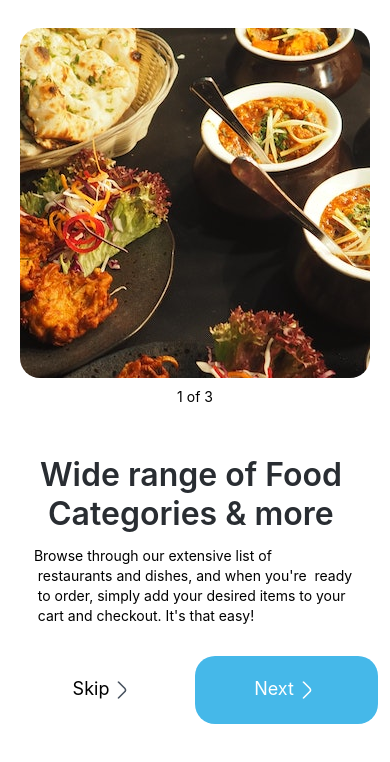
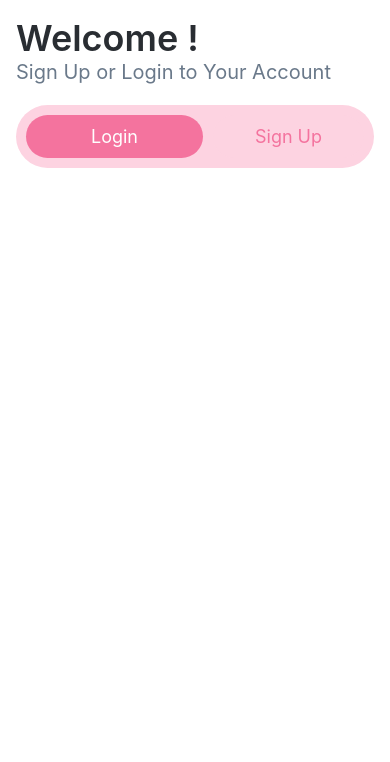
Before and after one commit to abdelaziz123456/wagabat, a React Native app: screen / in a window 390 px wide. Shown: the top 762 px of the page. Built offline with nearby package versions, Linux system fonts and the light colour scheme.

Commit message:
afinalize tab component

```diff
--- a/App.tsx
+++ b/App.tsx
@@ -1,119 +1,15 @@
-import React, {useRef, useState} from 'react';
-import * as Animatable from 'react-native-animatable';
-
-import {Image, Text, View} from 'react-native';
-import CustomButton from './src/SharedComponents/CustomButton/CustomButton';
-import CustomColors from './src/Utiles/constants';
+import React from 'react';
+import {View} from 'react-native';
+import AuthScreen from './src/screens/AuthScreen/AuthScreen';
+import WelcomeScreen from './src/screens/WelcomeScreen/WelcomeScreen';
+import CustomTab from './src/SharedComponents/CustomTab/CustomTab';
 
 function App() {
-  const [currScreen, setCurrentScreen] = useState(1);
-  const animatableRef = useRef(null);
-  const textRef = useRef(null);
-  const contentRef = useRef(null);
-
-  const bounceLeft = () => {
-    animatableRef.current?.fadeInLeft(500);
-    textRef.current?.fadeInLeft(500);
-    contentRef.current?.fadeInLeft(500);
-  };
-
-  const bounceRight = () => {
-    animatableRef.current?.fadeInRight(500);
-    textRef.current?.fadeInRight(500);
-    contentRef.current?.fadeInRight(500);
-  };
-  const screensData = {
-    1: {
-      img: require('./assets/images/food1.jpg'),
-      title: 'Wide range of Food \n Categories & more',
-      content:
-        "Browse through our extensive list of \n restaurants and dishes, and when you're  ready \n to order, simply add your desired items to your \n cart and checkout. It's that easy!",
-    },
-    2: {
-      img: require('./assets/images/food2.jpg'),
-      title: 'Free Deliveries for \n ONE MONTH!!',
-      content:
-        'Get your favorite meals delivered to your doorstep for free with our online food deliveryapp - enjoy a whole month of complimentary delivery!',
-    },
-    3: {
-      img: require('./assets/images/food3.jpg'),
-      title: 'Get started on \n Ordering Your Food',
-      content:
-        'Please create an account or sign in to your existing account to start browsing our selection of delicious meals from your favoriterestaurants.',
-    },
-  };
-
   return (
-    <View
-      style={{
-        backgroundColor: 'white',
-        flex: 1,
-        alignItems: 'center',
-        paddingHorizontal: 21,
-      }}>
-      <Animatable.View ref={animatableRef} style={{alignItems: 'center'}}>
-        <Image
-          source={screensData[currScreen].img}
-          style={{
-            height: 350,
-            resizeMode: 'stretch',
-            width: 350,
-            borderRadius: 20,
-            marginTop: 28,
-          }}
-        />
-        <Text style={{marginBottom: 50, marginTop: 10}}>{currScreen} of 3</Text>
-        <Text
-          style={{
-            fontSize: 32,
-            fontWeight: '600',
-            textAlign: 'left',
-            color: CustomColors.dark100,
-            marginBottom: 13,
-          }}>
-          {screensData[currScreen].title}
-        </Text>
-        <Text style={{lineHeight: 20, marginBottom: 30, minHeight: 80}}>
-          {screensData[currScreen].content}
-        </Text>
-      </Animatable.View>
-
-      <View style={{flexDirection: 'row', justifyContent: 'center'}}>
-        <CustomButton
-          pressHandler={() => {
-            if (currScreen !== 3) {
-              setCurrentScreen(3);
-              bounceRight();
-            }
-          }}
-          //CustomStyles={{backgroundColor: 'red'}}
-          btnTheme={'white'}>
-          <View style={{flexDirection: 'row'}}>
-            <Text style={{fontSize: 18}}>Skip</Text>
-            <Image
-              source={require('./assets/icons/arrowRightBlack.png')}
-              alt=""
-            />
-          </View>
-        </CustomButton>
-        <CustomButton
-          pressHandler={() => {
-            if (currScreen < 3) {
-              setCurrentScreen(currScreen + 1);
-              bounceRight();
-            }
-          }}
-          //CustomStyles={{backgroundColor: 'red'}}
-          btnTheme={'blue'}>
-          <View style={{flexDirection: 'row'}}>
-            <Text style={{color: 'white', fontSize: 18}}>
-              {currScreen == 3 ? 'Continue' : 'Next'}
-            </Text>
-            <Image source={require('./assets/icons/arrow-right.png')} alt="" />
-          </View>
-        </CustomButton>
-      </View>
-    </View>
+    <>
+      <AuthScreen />
+      {/* <WelcomeScreen /> */}
+    </>
   );
 }
 
--- a/src/SharedComponents/CustomButton/CustomButton.styles.ts
+++ b/src/SharedComponents/CustomButton/CustomButton.styles.ts
@@ -2,8 +2,8 @@ import {StyleSheet} from 'react-native';
 import CustomColors from '../../Utiles/constants';
 const styles = StyleSheet.create({
   container: {
-    minHeight: 68,
-    minWidth: 183,
+    minHeight: 43,
+    minWidth: 151,
     justifyContent: 'center',
     alignItems: 'center',
     borderRadius: 20,
--- /dev/null
+++ b/src/SharedComponents/CustomTab/CustomTab.styles.ts
@@ -0,0 +1,23 @@
+import {StyleSheet} from 'react-native';
+import CustomColors from '../../Utiles/constants';
+export default StyleSheet.create({
+  mainContainer: {
+    backgroundColor: CustomColors.pink60,
+    display: 'flex',
+    flexDirection: 'row',
+    justifyContent: 'space-between',
+    width: '100%',
+    padding: 10,
+    borderRadius: 90,
+    height: 63,
+  },
+  activeBtn: {
+    backgroundColor: CustomColors.pink100,
+    borderRadius: 90,
+    width: 177,
+  },
+  disActiveBtn: {
+    backgroundColor: CustomColors.pink60,
+    borderRadius: 90,
+  },
+});
--- /dev/null
+++ b/src/SharedComponents/CustomTab/CustomTab.tsx
@@ -0,0 +1,53 @@
+import {View, Text} from 'react-native';
+import React, {useState} from 'react';
+import CustomColors from '../../Utiles/constants';
+import CustomButton from '../CustomButton/CustomButton';
+import styles from './CustomTab.styles';
+
+type Props = {
+  toggleHandler: Function;
+};
+export default function CustomTab({toggleHandler}: Props) {
+  const [active, setActive] = useState('left');
+  console.log('renderedddd');
+  function pressHandler() {
+    if (active == 'left') {
+      setActive('right');
+    } else {
+      setActive('left');
+    }
+    toggleHandler();
+  }
+  return (
+    <View style={styles.mainContainer}>
+      <CustomButton
+        pressHandler={pressHandler}
+        btnTheme={'red'}
+        CustomStyles={
+          active == 'left' ? styles.activeBtn : styles.disActiveBtn
+        }>
+        <Text
+          style={{
+            color: active == 'left' ? 'white' : CustomColors.pink100,
+            fontSize: 18,
+          }}>
+          Login
+        </Text>
+      </CustomButton>
+      <CustomButton
+        pressHandler={pressHandler}
+        btnTheme={'red'}
+        CustomStyles={
+          active == 'right' ? styles.activeBtn : styles.disActiveBtn
+        }>
+        <Text
+          style={{
+            color: active == 'right' ? 'white' : CustomColors.pink100,
+            fontSize: 18,
+          }}>
+          Sign Up
+        </Text>
+      </CustomButton>
+    </View>
+  );
+}
--- /dev/null
+++ b/src/SharedComponents/index.ts
@@ -0,0 +1,2 @@
+export {default as CustomTab} from './CustomTab/CustomTab';
+export {default as CustomButton} from './CustomButton/CustomButton';
--- /dev/null
+++ b/src/screens/AuthScreen/AuthScreen.styles.ts
@@ -0,0 +1,25 @@
+import {StyleSheet} from 'react-native';
+import CustomColors from '../../Utiles/constants';
+export default StyleSheet.create({
+  mainContainer: {
+    justifyContent: 'center',
+    alignItems: 'center',
+    paddingTop: 16,
+    paddingHorizontal: 16,
+  },
+  title: {
+    fontSize: 36,
+    fontWeight: '600',
+    color: CustomColors.dark100,
+    textAlign: 'left',
+    width: '100%',
+  },
+  subTitle: {
+    color: CustomColors.dark80,
+    fontSize: 20,
+    fontWeight: '400',
+    textAlign: 'left',
+    width: '100%',
+    marginBottom: 21,
+  },
+});
--- /dev/null
+++ b/src/screens/AuthScreen/AuthScreen.tsx
@@ -0,0 +1,16 @@
+import {View, Text} from 'react-native';
+import React from 'react';
+
+import styles from './AuthScreen.styles';
+import CustomColors from '../../Utiles/constants';
+//import {CustomTab} from '@SharedComponents/index';
+import {CustomTab} from '../../SharedComponents/index';
+export default function AuthScreen() {
+  return (
+    <View style={styles.mainContainer}>
+      <Text style={styles.title}>Welcome !</Text>
+      <Text style={styles.subTitle}>Sign Up or Login to Your Account</Text>
+      <CustomTab toggleHandler={() => console.log('toggled')} />
+    </View>
+  );
+}
```
Also changed, not shown: src/screens/WelcomeScreen/WelcomeScreen.tsx (+54 -28 lines), tsconfig.json (+9 -1 lines).
